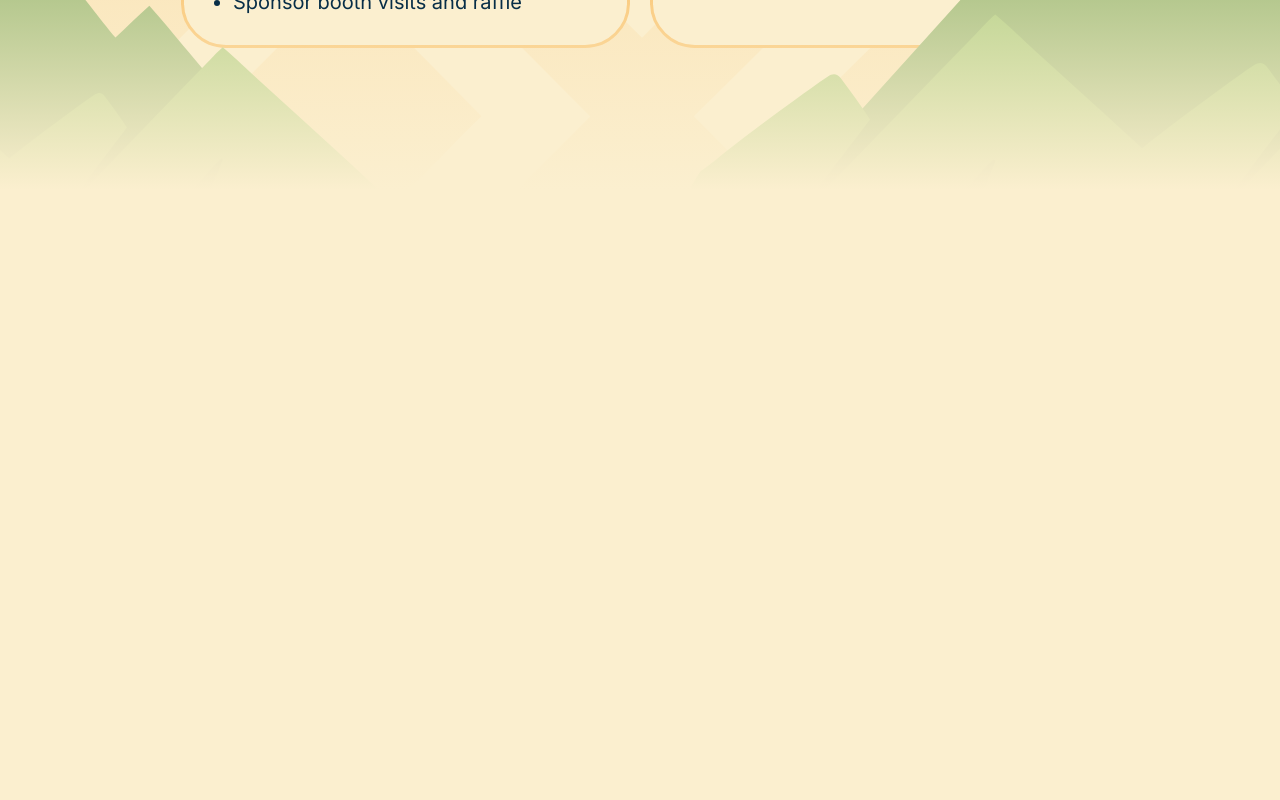
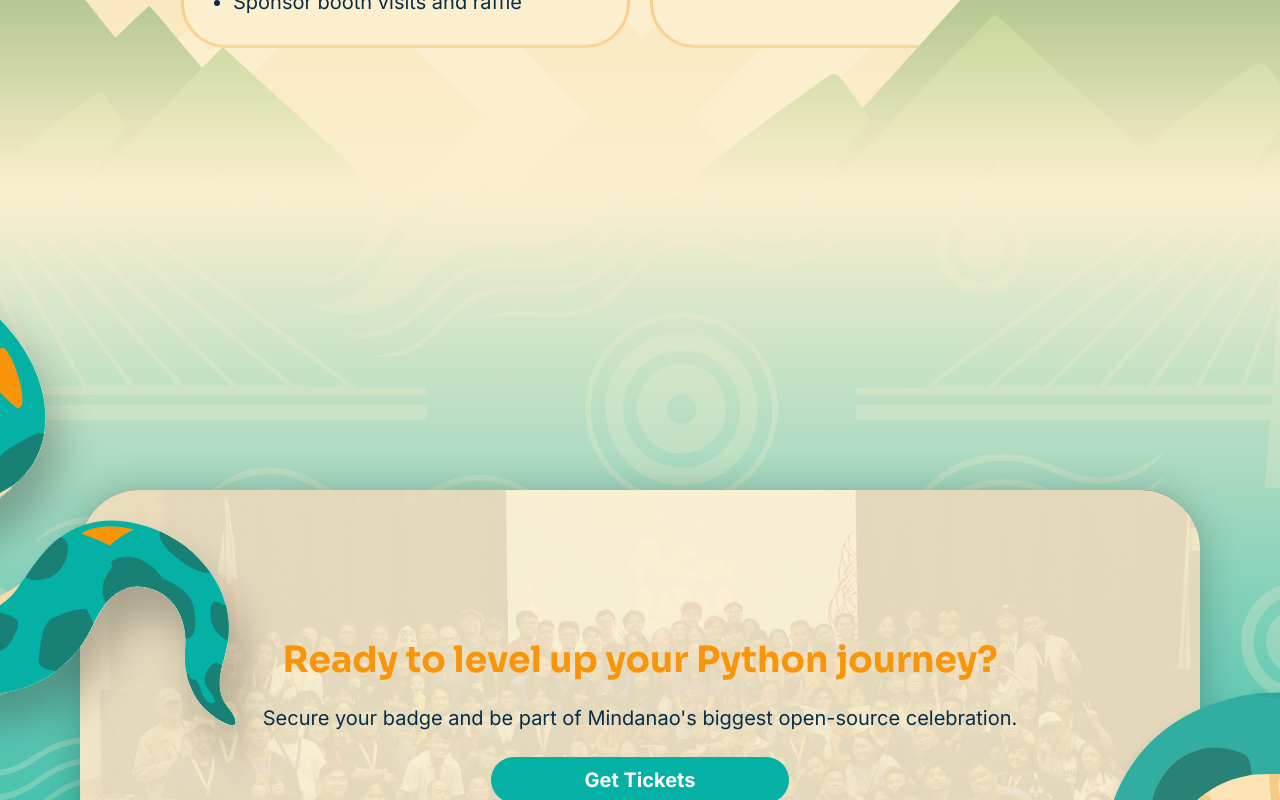
Before and after one commit to DurianPy-Davao-Python-User-Group/pycon-davao-2026-website, a Next.js app: page / in a window 1280 px wide. Shown: the part 1520-2320 px from the top of the page. Before the commit the page ends 1710 px from the top, so only its background shows below. Built offline with nearby package versions, Linux system fonts and the light colour scheme.

Commit message:
feat: add cta section in page index

```diff
--- a/src/app/(index)/page.tsx
+++ b/src/app/(index)/page.tsx
@@ -1,11 +1,13 @@
 import Hero from '@/components/Hero';
 import Conference from '@/components/Conference';
+import CallToAction from '@/components/CallToAction';
 
 export default function Home() {
   return (
     <>
       <Hero />
       <Conference />
+      <CallToAction />
     </>
   );
 }
```
